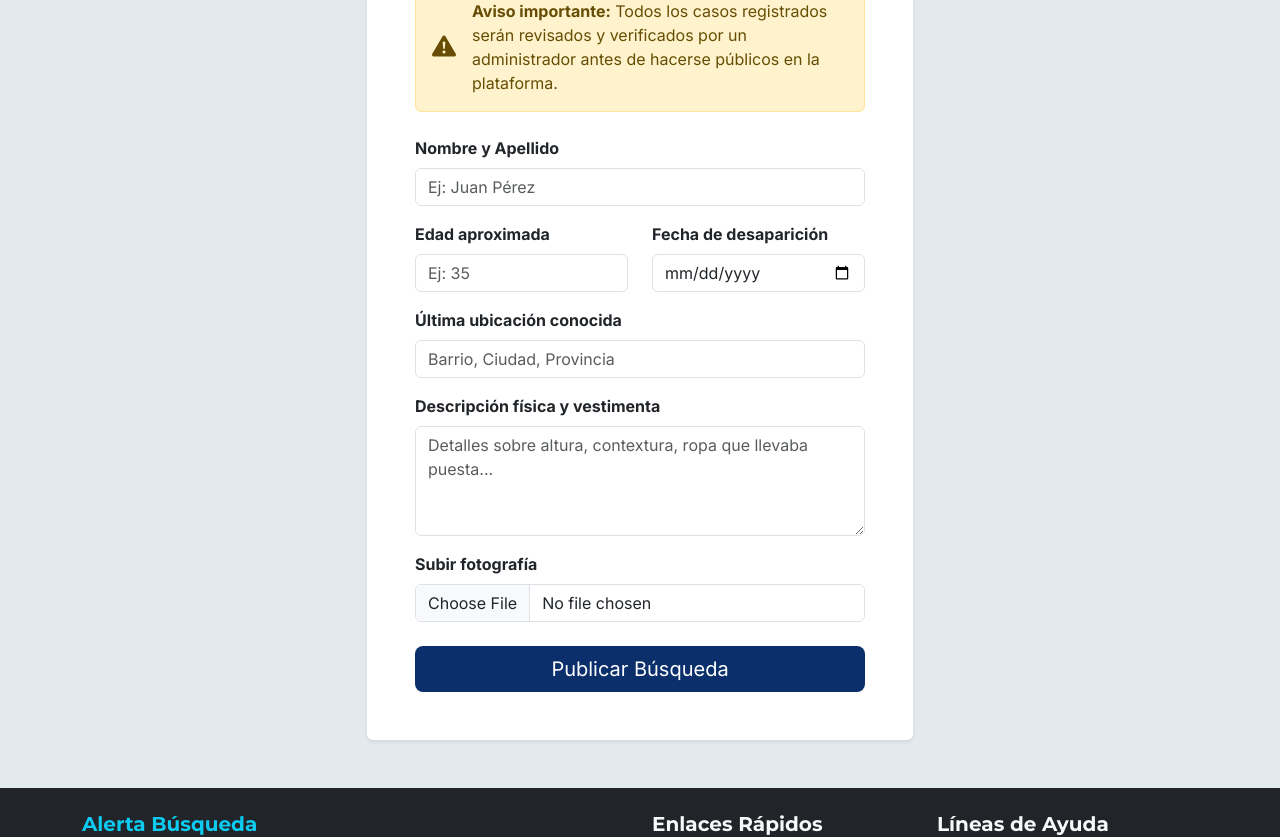
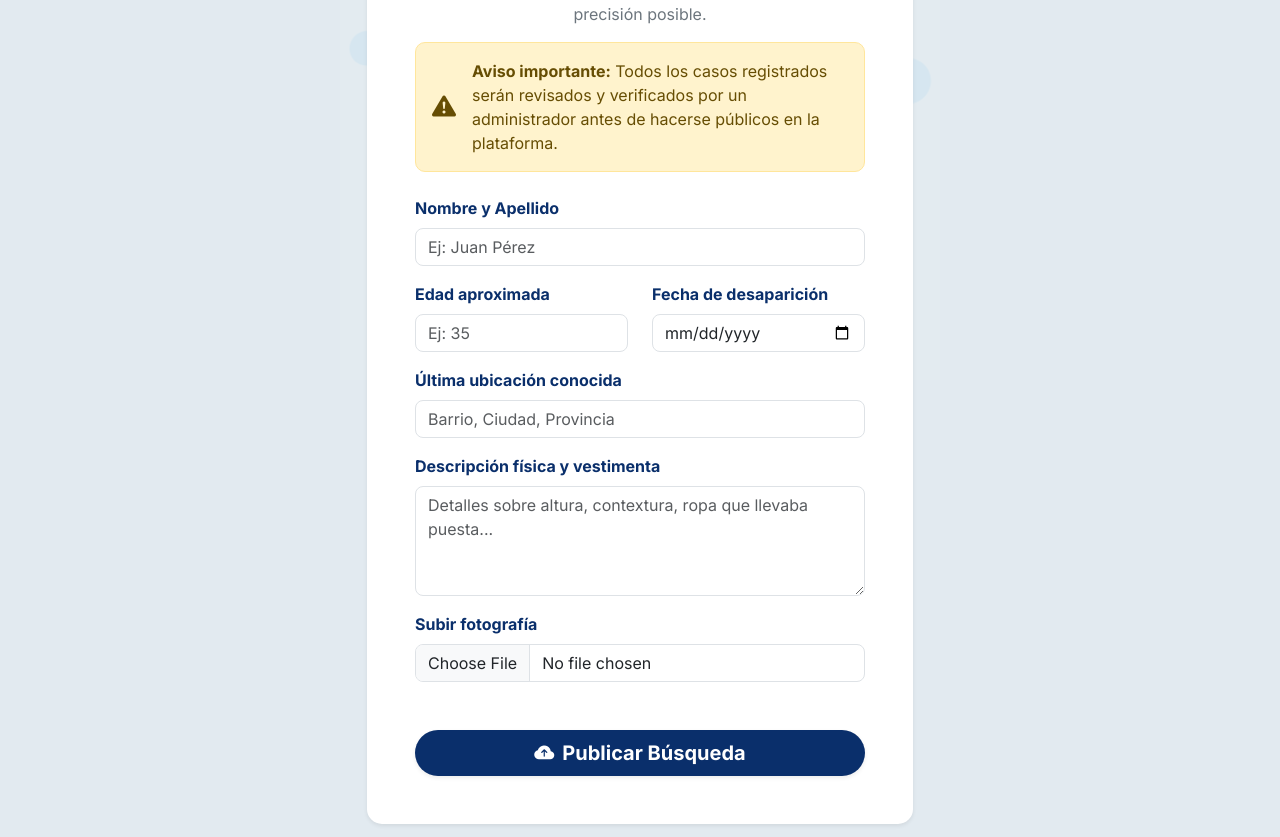
Before and after one commit to gonzalomiranda456/alerta-busqueda-frontend, a React (Vite) app: page /cargar-caso in a window 1280 px wide. Shown: the part 320-1157 px from the top of the page. Built offline with nearby package versions, Linux system fonts and the light colour scheme.

Commit message:
style: rediseño del formulario de registro con fondo unificado y boton interactivo

```diff
--- a/src/pages/RegistroDesaparecido.jsx
+++ b/src/pages/RegistroDesaparecido.jsx
@@ -3,7 +3,9 @@ import { Helmet } from 'react-helmet-async';
 
 const RegistroDesaparecido = () => {
     return (
-        <Container className="py-5">
+        <>
+            <img src="/img/Logo_Fondo_Blanco.png" alt="Fondo" className="fondo-marca-agua" />
+            <Container className="py-5" style={{ minHeight: '80vh', position: 'relative', zIndex: 1, marginTop: '60px' }}>
                 <Helmet>
                     <title>Registrar Caso | Alerta Búsqueda</title>
                     <meta name="description" content="Formulario para registrar una nueva búsqueda de una persona desaparecida. Los datos serán verificados por un administrador." />
@@ -11,7 +13,7 @@ const RegistroDesaparecido = () => {
 
                 <Row className="justify-content-center">
                     <Col md={8} lg={6}>
-                    <Card className="shadow-sm border-0">
+                        <Card className="shadow-sm border-0" style={{ borderRadius: '15px' }}>
                             <Card.Body className="p-4 p-md-5">
                                 <h2 className="text-center fw-bold mb-4" style={{ color: '#0a2f6b' }}>
                                     Registrar nueva búsqueda
@@ -20,7 +22,7 @@ const RegistroDesaparecido = () => {
                                     Por favor, completá los datos de la persona con la mayor precisión posible.
                                 </p>
 
-                            <Alert variant="warning" className="d-flex align-items-center mb-4">
+                                <Alert variant="warning" className="d-flex align-items-center mb-4" style={{ borderRadius: '10px' }}>
                                     <i className="bi bi-exclamation-triangle-fill fs-4 me-3 text-warning-emphasis"></i>
                                     <div>
                                         <strong>Aviso importante:</strong> Todos los casos registrados serán revisados y verificados por un administrador antes de hacerse públicos en la plataforma.
@@ -29,40 +31,48 @@ const RegistroDesaparecido = () => {
 
                                 <Form>
                                     <Form.Group className="mb-3" controlId="nombre">
-                                    <Form.Label className="fw-bold">Nombre y Apellido</Form.Label>
-                                    <Form.Control type="text" placeholder="Ej: Juan Pérez" required />
+                                        <Form.Label className="fw-bold" style={{ color: '#0a2f6b' }}>Nombre y Apellido</Form.Label>
+                                        <Form.Control type="text" placeholder="Ej: Juan Pérez" required style={{ borderRadius: '8px' }} />
                                     </Form.Group>
 
                                     <Row className="mb-3">
                                         <Form.Group as={Col} sm={6} controlId="edad" className="mb-3 mb-sm-0">
-                                        <Form.Label className="fw-bold">Edad aproximada</Form.Label>
-                                        <Form.Control type="number" placeholder="Ej: 35" required />
+                                            <Form.Label className="fw-bold" style={{ color: '#0a2f6b' }}>Edad aproximada</Form.Label>
+                                            <Form.Control type="number" placeholder="Ej: 35" required style={{ borderRadius: '8px' }} />
                                         </Form.Group>
 
                                         <Form.Group as={Col} sm={6} controlId="fecha">
-                                        <Form.Label className="fw-bold">Fecha de desaparición</Form.Label>
-                                        <Form.Control type="date" required />
+                                            <Form.Label className="fw-bold" style={{ color: '#0a2f6b' }}>Fecha de desaparición</Form.Label>
+                                            <Form.Control type="date" required style={{ borderRadius: '8px' }} />
                                         </Form.Group>
                                     </Row>
 
                                     <Form.Group className="mb-3" controlId="ubicacion">
-                                    <Form.Label className="fw-bold">Última ubicación conocida</Form.Label>
-                                    <Form.Control type="text" placeholder="Barrio, Ciudad, Provincia" required />
+                                        <Form.Label className="fw-bold" style={{ color: '#0a2f6b' }}>Última ubicación conocida</Form.Label>
+                                        <Form.Control type="text" placeholder="Barrio, Ciudad, Provincia" required style={{ borderRadius: '8px' }} />
                                     </Form.Group>
 
                                     <Form.Group className="mb-3" controlId="descripcion">
-                                    <Form.Label className="fw-bold">Descripción física y vestimenta</Form.Label>
-                                    <Form.Control as="textarea" rows={4} placeholder="Detalles sobre altura, contextura, ropa que llevaba puesta..." required />
+                                        <Form.Label className="fw-bold" style={{ color: '#0a2f6b' }}>Descripción física y vestimenta</Form.Label>
+                                        <Form.Control as="textarea" rows={4} placeholder="Detalles sobre altura, contextura, ropa que llevaba puesta..." required style={{ borderRadius: '8px' }} />
                                     </Form.Group>
 
                                     <Form.Group className="mb-4" controlId="foto">
-                                    <Form.Label className="fw-bold">Subir fotografía</Form.Label>
-                                    <Form.Control type="file" accept="image/*" />
+                                        <Form.Label className="fw-bold" style={{ color: '#0a2f6b' }}>Subir fotografía</Form.Label>
+                                        <Form.Control type="file" accept="image/*" style={{ borderRadius: '8px' }} />
                                     </Form.Group>
 
-                                <div className="d-grid">
-                                    <Button variant="primary" size="lg" type="submit" style={{ backgroundColor: '#0a2f6b', border: 'none' }}>
-                                        Publicar Búsqueda
+                                    <div className="d-grid mt-5">
+                                        <Button
+                                            variant="primary"
+                                            size="lg"
+                                            type="submit"
+                                            className="rounded-pill fw-bold shadow-sm d-flex justify-content-center align-items-center"
+                                            style={{ backgroundColor: '#0a2f6b', border: 'none', transition: 'transform 0.2s ease' }}
+                                            onMouseEnter={(e) => e.currentTarget.style.transform = 'scale(1.02)'}
+                                            onMouseLeave={(e) => e.currentTarget.style.transform = 'scale(1)'}
+                                        >
+                                            <i className="bi bi-cloud-arrow-up-fill me-2 fs-5"></i> Publicar Búsqueda
                                         </Button>
                                     </div>
                                 </Form>
@@ -71,6 +81,7 @@ const RegistroDesaparecido = () => {
                     </Col>
                 </Row>
             </Container>
+        </>
     );
 };
 
```
Lines whose indentation alone changed are shown as unchanged.
